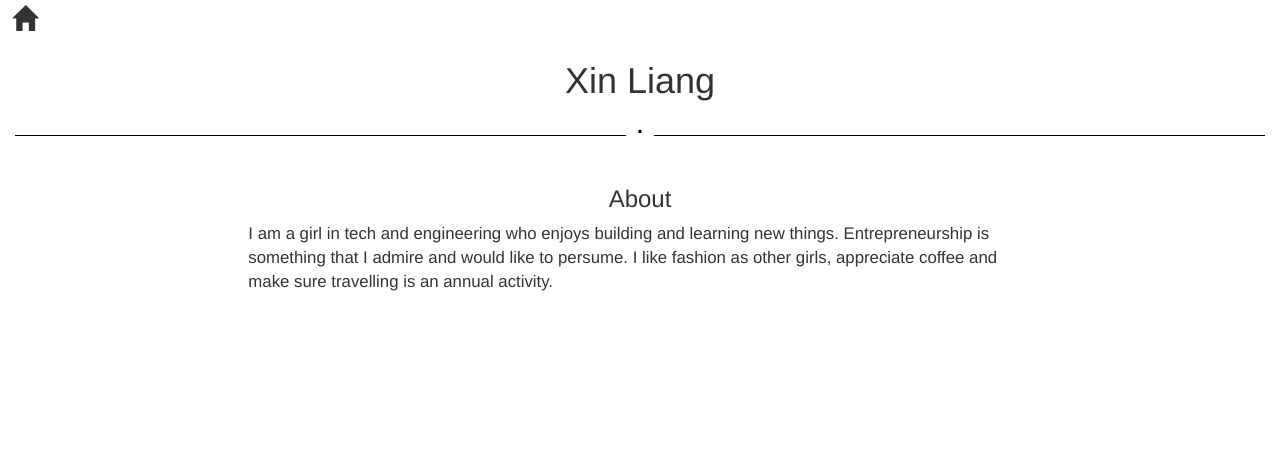
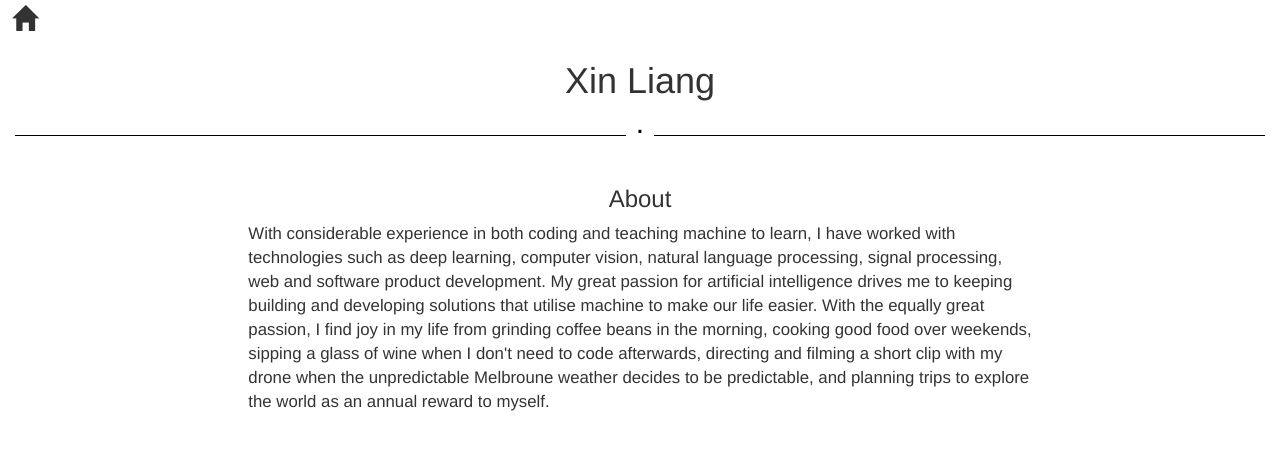
Before and after one commit to francesliang/francesliang.github.io, a Jekyll site: the page about.html, which Jekyll copies as it is, in a window 1280 px wide. Shown: the top 450 px of the page. Built offline with Jekyll 4.4.1, drawn with Linux system fonts in a browser that asks for light colours; nearby versions of some CDN libraries.

Commit message:
Update the about page

```diff
--- a/about.html
+++ b/about.html
@@ -32,8 +32,8 @@
 				<div class="col-md-8 text-center">
 					<h3>About</h3>
 					<p>
-
-						I am a girl in tech and engineering who enjoys building and learning new things. Entrepreneurship is something that I admire and would like to persume. I like fashion as other girls, appreciate coffee and make sure travelling is an annual activity.
+					    With considerable experience in both coding and teaching machine to learn, I have worked with technologies such as deep learning, computer vision, natural language processing, signal processing, web and software product development. My great passion for artificial intelligence drives me to keeping building and developing solutions that utilise machine to make our life easier.
+                        With the equally great passion, I find joy in my life from grinding coffee beans in the morning, cooking good food over weekends, sipping a glass of wine when I don't need to code afterwards, directing and filming a short clip with my drone when the unpredictable Melbroune weather decides to be predictable, and planning trips to explore the world as an annual reward to myself.
 					</p>
 				</div>
 				<div class="col-md-2"></div>
```
